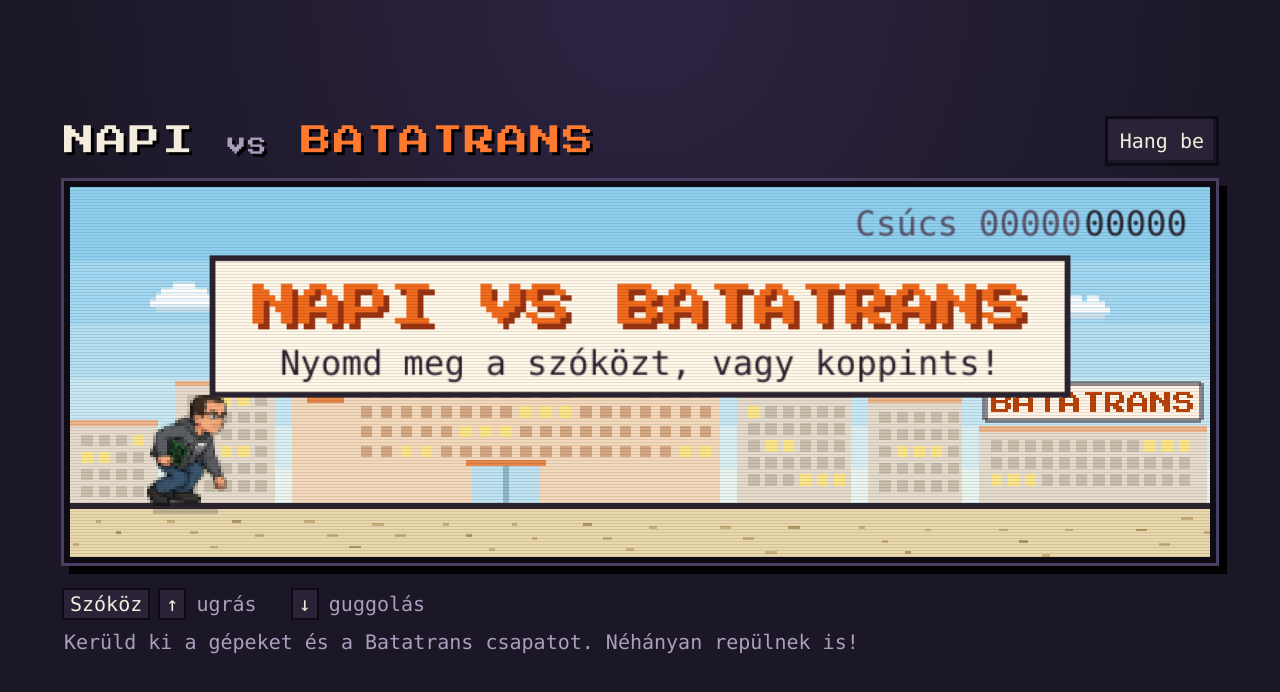
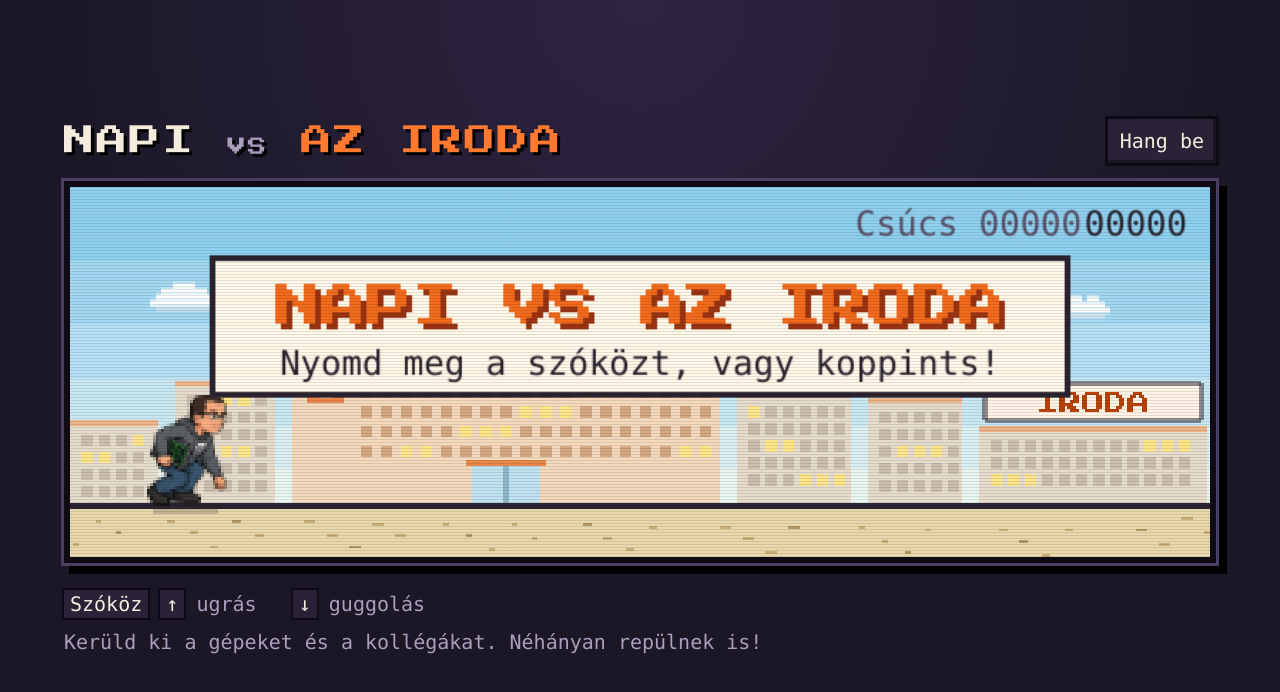
Before and after one commit to VargaMate/Napi, a plain HTML site: page index.html in a window 1280 px wide. Drawn offline with Linux system fonts and the light colour scheme; a web font is replaced by a local one.

Commit message:
Update game title and references from "Batatrans" to "az iroda" for consistency

```diff
--- a/index.html
+++ b/index.html
@@ -4,7 +4,7 @@
 <meta charset="utf-8">
 <meta name="viewport" content="width=device-width, initial-scale=1, viewport-fit=cover">
 <meta name="theme-color" content="#1b1726">
-<title>Napi vs Batatrans</title>
+<title>Napi vs az iroda</title>
 <link rel="preconnect" href="https://fonts.googleapis.com">
 <link rel="preconnect" href="https://fonts.gstatic.com" crossorigin>
 <link href="https://fonts.googleapis.com/css2?family=Press+Start+2P&family=Tiny5&display=swap" rel="stylesheet">
@@ -190,7 +190,7 @@
 <body>
 <main>
   <header>
-    <h1>NAPI <small>VS</small> <span>BATATRANS</span></h1>
+    <h1>NAPI <small>VS</small> <span>AZ IRODA</span></h1>
     <div class="controls">
       <button id="fullscreen" type="button" hidden>Teljes képernyő</button>
       <button id="mute" type="button" aria-pressed="false">Hang be</button>
@@ -202,7 +202,7 @@
       Guggolás
     </button>
     <div class="screen">
-      <canvas id="game" width="400" height="130" aria-label="Napi vs Batatrans játék"></canvas>
+      <canvas id="game" width="400" height="130" aria-label="Napi vs az iroda játék"></canvas>
       <canvas id="hud" width="800" height="260" aria-hidden="true"></canvas>
     </div>
     <button class="pad" id="jump-pad" type="button">
@@ -214,7 +214,7 @@
     <span class="keys"><kbd>Szóköz</kbd> <kbd>↑</kbd> ugrás &nbsp; <kbd>↓</kbd> guggolás<br></span>
     <span class="touch">Tartsd nyomva a bal gombot a guggoláshoz, a jobbal (vagy bárhova koppintva) ugrasz.<br></span>
     <span class="rotate">Fordítsd el a telefont a nagyobb képért!<br></span>
-    Kerüld ki a gépeket és a Batatrans csapatot. Néhányan repülnek is!
+    Kerüld ki a gépeket és a kollégákat. Néhányan repülnek is!
   </p>
 </main>
 
@@ -451,7 +451,7 @@
     }
   }
 
-  // ---------- Batatrans crew ----------
+  // ---------- office crew ----------
   const HAIR = ['#3b2a1f', '#6b4423', '#1f1f1f', '#c58b3c', '#8a8a8a', '#a33b20'];
   const SKIN = ['#f1c7a3', '#e0ac85', '#c68a5f', '#f5d3b8', '#8d5a3b'];
   const PANTS = ['#2b3a55', '#2b3a55', '#3f3f46', '#5b4a36'];
@@ -553,7 +553,7 @@
     // belt
     ctx.fillStyle = '#2a2230'; ctx.fillRect(cx - 10, hipY - 4, 20, 4);
     ctx.fillStyle = '#e0b341'; ctx.fillRect(cx - 8, hipY - 4, 4, 4);
-    // lanyard and Batatrans ID badge
+    // lanyard and company ID badge
     ctx.strokeStyle = '#3b82f6'; ctx.lineWidth = 2;
     ctx.beginPath(); ctx.moveTo(cx - 8, top + 2); ctx.lineTo(cx - 5, top + 12); ctx.lineTo(cx - 1, top + 2); ctx.stroke();
     rr(cx - 9, top + 11, 8, 10, 1, '#ffffff', INK, 1.5);
@@ -739,7 +739,7 @@
     '.SSSSSSSSSSSSS.',
   ];
   const clouds = Array.from({ length: 4 }, (_, i) => ({ x: i * 230 + rand(0, 120), y: rand(56, 96), s: pick([4, 6]) }));
-  // the Batatrans campus: two big HQ buildings per loop, the rest are smaller company blocks
+  // the office park: two big HQ buildings per loop, the rest are smaller company blocks
   const skyline = [];
   let skylineWidth = 0;
   for (let i = 0; i < 14; i++) {
@@ -780,12 +780,10 @@
       ctx.fillStyle = '#e8874a';
       ctx.fillRect(x, y, bld.w, 6);
       drawWindows(x, y + 16, bld.w, 14, 14, 48, 12, GROUND - 34, bld.seed, '#d4a983', '#fde68a');
-      // logo on the facade
+      // plain logo on the facade
       ctx.fillStyle = '#e8874a';
       ctx.fillRect(x + 10, y + 16, 26, 26);
-      ctx.fillStyle = '#fff';
-      setFont(16, LOGO_FONT);
-      ctx.fillText('B', x + 24, y + 37);
+      circle(x + 23, y + 29, 7, null, '#fff', 4);
       // glass entrance
       const dx = x + bld.w / 2 - 24;
       ctx.fillStyle = '#bfe3f2';
@@ -799,9 +797,9 @@
       for (const px of [x + 40, x + bld.w / 2, x + bld.w - 40]) ctx.fillRect(px - 2, y - 8, 4, 8);
       setFont(32, LOGO_FONT);
       ctx.fillStyle = '#9a3412';
-      ctx.fillText('BATATRANS', x + bld.w / 2 + 4, y - 6);
+      ctx.fillText('IRODA', x + bld.w / 2 + 4, y - 6);
       ctx.fillStyle = ORANGE;
-      ctx.fillText('BATATRANS', x + bld.w / 2, y - 10);
+      ctx.fillText('IRODA', x + bld.w / 2, y - 10);
     } else {
       ctx.fillStyle = '#e6dccd';
       ctx.fillRect(x, y, bld.w, bld.h);
@@ -812,7 +810,7 @@
         rr(x + bld.w / 2 - 76, y - 30, 152, 26, 0, '#fff3e6', INK, 2);
         setFont(16, LOGO_FONT);
         ctx.fillStyle = ORANGE_DARK;
-        ctx.fillText('BATATRANS', x + bld.w / 2, y - 9);
+        ctx.fillText('IRODA', x + bld.w / 2, y - 9);
       }
     }
     ctx.textAlign = 'left';
@@ -918,7 +916,7 @@
 
   function reasonFor(o) {
     if (o.kind === 'flyer') return 'Elkapott egy repülő kolléga!';
-    if (o.kind === 'walker') return o.say ? `Batatrans: "${o.say}"` : 'Sarokba szorított a Batatrans!';
+    if (o.kind === 'walker') return o.say ? `Kolléga: "${o.say}"` : 'Sarokba szorított egy kolléga!';
     return {
       laptop: 'Átestél egy laptopon!',
       monitor: 'Nekimentél egy monitornak!',
@@ -1086,7 +1084,7 @@
 
     if (state === 'ready') {
       rr(W / 2 - 300, 50, 600, 96, 0, '#fff7e8', INK, 4);
-      centerText('NAPI VS BATATRANS', 100, 32, ORANGE, '#9a3412', LOGO_FONT);
+      centerText('NAPI VS AZ IRODA', 100, 32, ORANGE, '#9a3412', LOGO_FONT);
       centerText('Nyomd meg a szóközt, vagy koppints!', 132, 24, INK);
     } else if (state === 'over') {
       ctx.fillStyle = 'rgba(255,247,232,0.85)';
```
